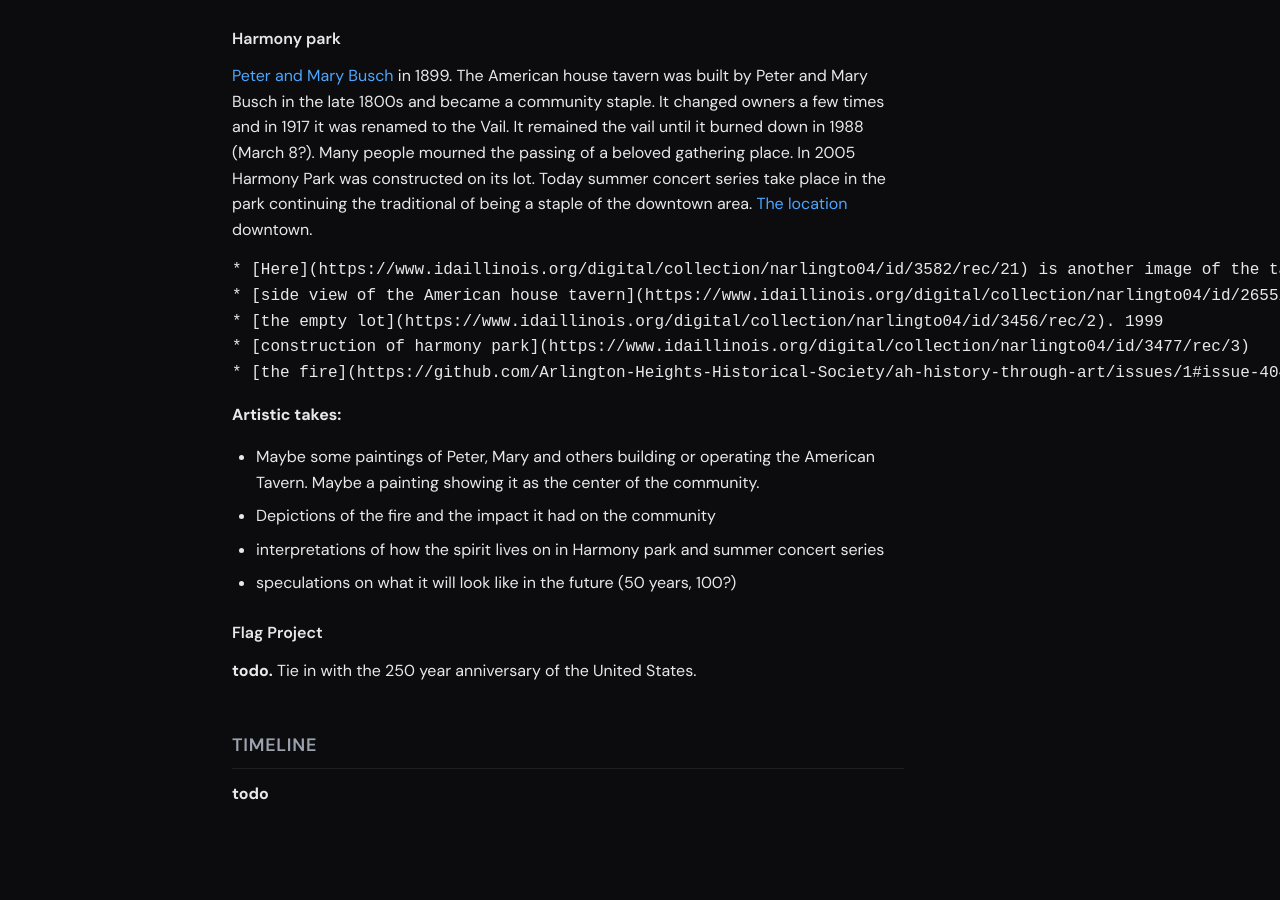
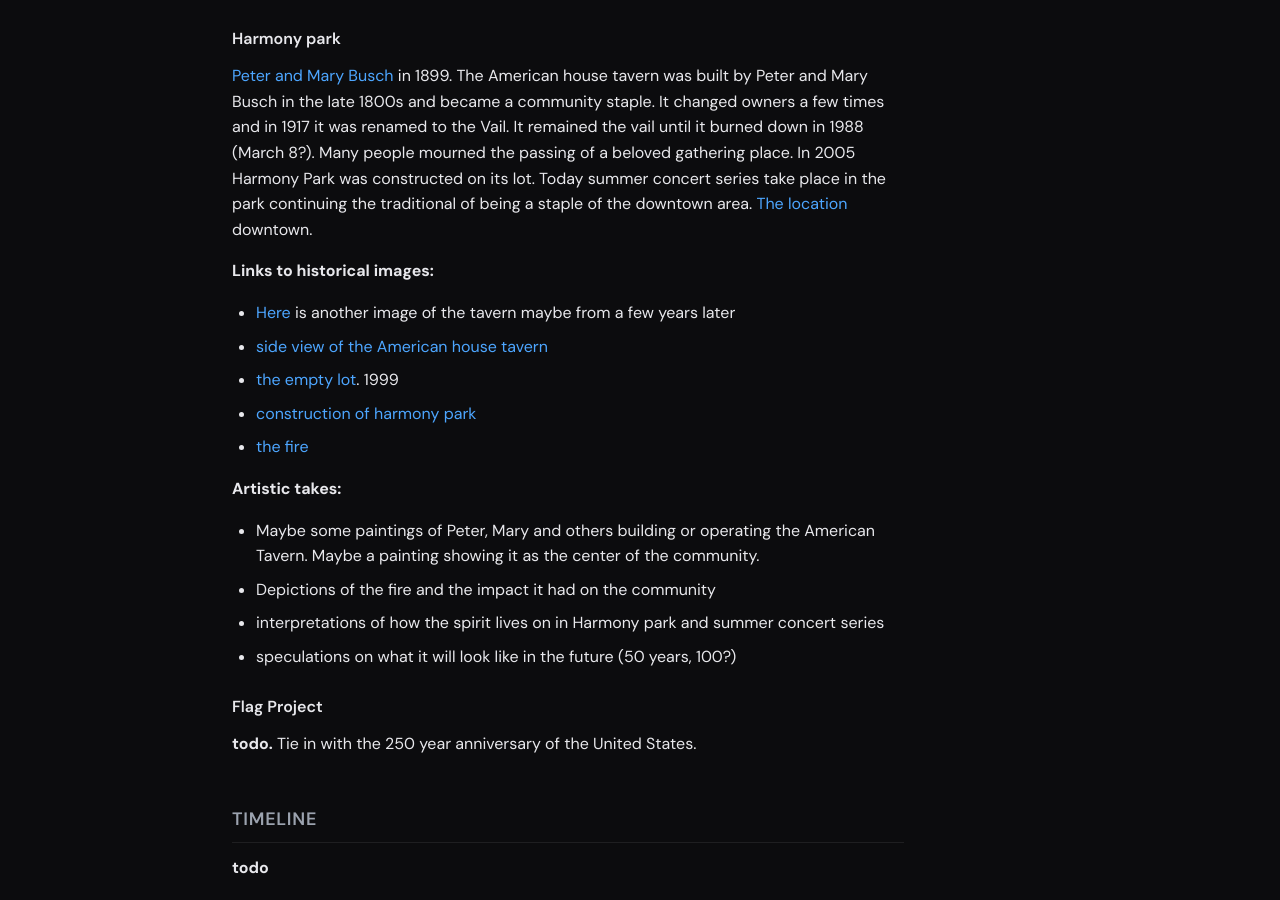
Before and after one commit to Arlington-Heights-Historical-Society/ah-history-through-art, a Jekyll site: the page built from docs/index.md, in a window 1280 px wide and 900 px high, scrolled down 607 px. Built offline with Jekyll 4.4.1, drawn with Linux system fonts in a browser that asks for light colours; before the commit the page ends 1478 px from its top, so only the background shows below that.

Commit message:
clean up the artist page more

```diff
--- a/docs/index.md
+++ b/docs/index.md
@@ -24,11 +24,12 @@ The relationship home owners have with their homes.
 [Peter and Mary Busch](https://www.idaillinois.org/digital/collection/narlingto04/id/114/rec/18) in 1899.
 The American house tavern was built by Peter and Mary Busch in the late 1800s and became a community staple. It changed owners a few times and in 1917 it was renamed to the Vail. It remained the vail until it burned down in 1988 (March 8?). Many people mourned the passing of a beloved gathering place. In 2005 Harmony Park was constructed on its lot. Today summer concert series take place in the park continuing the traditional of being a staple of the downtown area. [The location](https://maps.app.goo.gl/UPJFqR5rMPTBQQ7P8) downtown.
 
-    * [Here](https://www.idaillinois.org/digital/collection/narlingto04/id/3582/rec/21) is another image of the tavern maybe from a few years later
-    * [side view of the American house tavern](https://www.idaillinois.org/digital/collection/narlingto04/id/2655/rec/4)
-    * [the empty lot](https://www.idaillinois.org/digital/collection/narlingto04/id/3456/rec/2). 1999
-    * [construction of harmony park](https://www.idaillinois.org/digital/collection/narlingto04/id/3477/rec/3)
-    * [the fire](https://github.com/Arlington-Heights-Historical-Society/ah-history-through-art/issues/1#issue-4041617391)
+**Links to historical images:**
+* [Here](https://www.idaillinois.org/digital/collection/narlingto04/id/3582/rec/21) is another image of the tavern maybe from a few years later
+* [side view of the American house tavern](https://www.idaillinois.org/digital/collection/narlingto04/id/2655/rec/4)
+* [the empty lot](https://www.idaillinois.org/digital/collection/narlingto04/id/3456/rec/2). 1999
+* [construction of harmony park](https://www.idaillinois.org/digital/collection/narlingto04/id/3477/rec/3)
+* [the fire](https://github.com/Arlington-Heights-Historical-Society/ah-history-through-art/issues/1#issue-4041617391)
 
 **Artistic takes:**
 * Maybe some paintings of Peter, Mary and others building or operating the American Tavern. Maybe a painting showing it as the center of the community.
```
